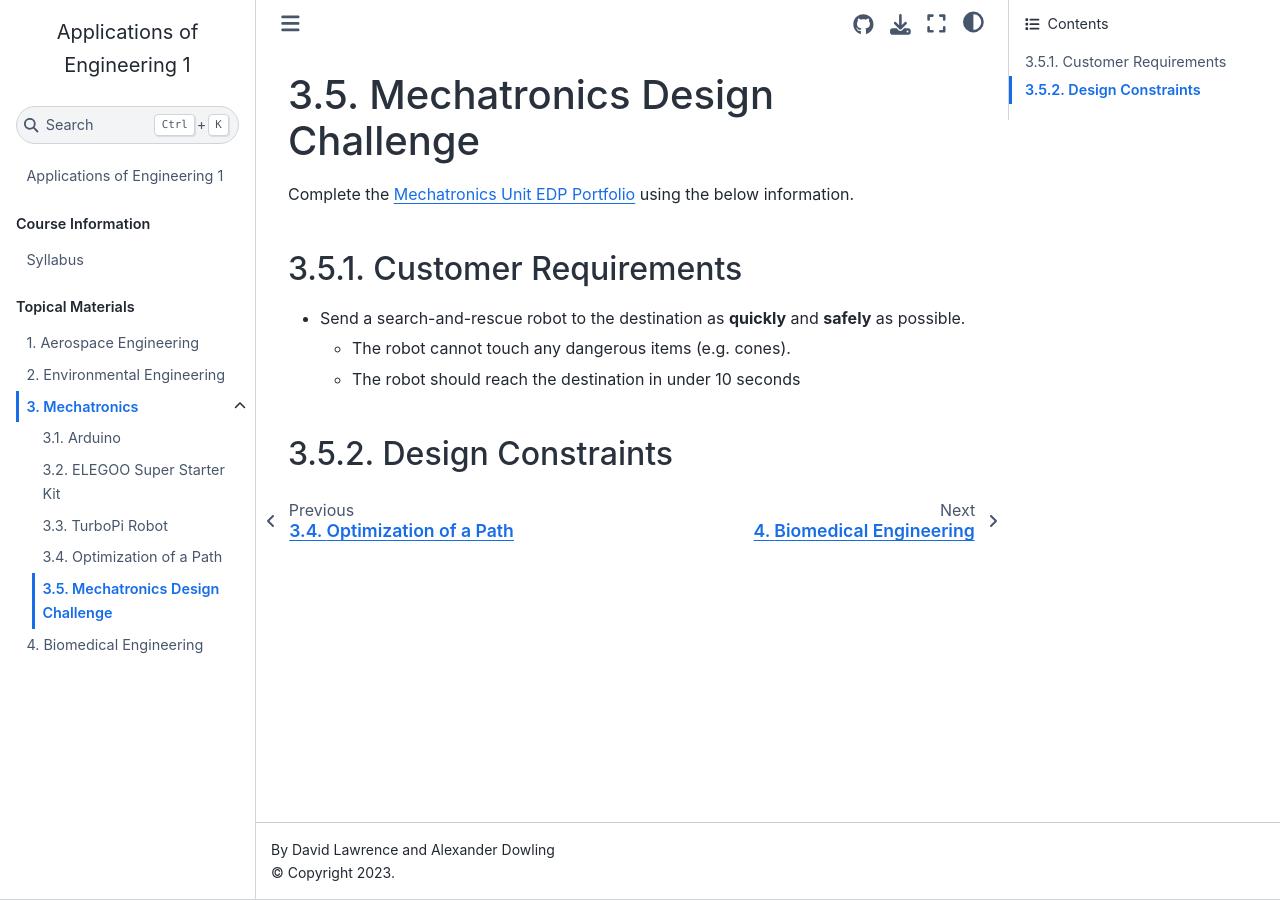
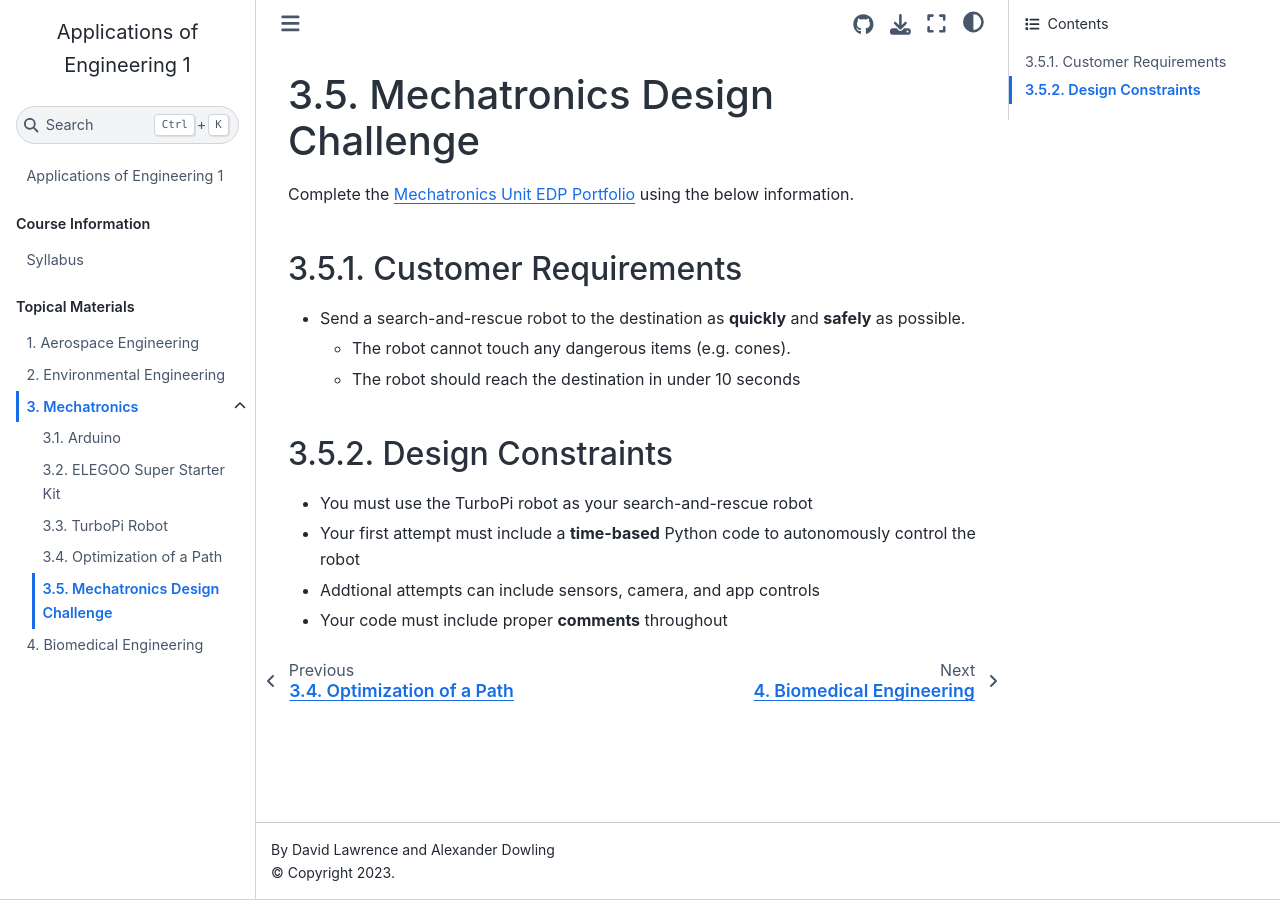
Before and after one commit to Culver-Academies/engineering1, a Jupyter Book: the page built from mech/designchallenge.md, in a window 1280 px wide. Built offline with Jupyter Book 1.0.4 settings and Sphinx 7.4.7 and the Sphinx Book theme 1.1.4, drawn with Linux system fonts in a browser that asks for light colours.

Commit message:
Update designchallenge.md

```diff
--- a/mech/designchallenge.md
+++ b/mech/designchallenge.md
@@ -10,3 +10,7 @@ Complete the [Mechatronics Unit EDP Portfolio](https://raw.githubusercontent.com
   - The robot should reach the destination in under 10 seconds
 
 ## Design Constraints
+- You must use the TurboPi robot as your search-and-rescue robot
+- Your first attempt must include a **time-based** Python code to autonomously control the robot
+- Addtional attempts can include sensors, camera, and app controls
+- Your code must include proper **comments** throughout
```
